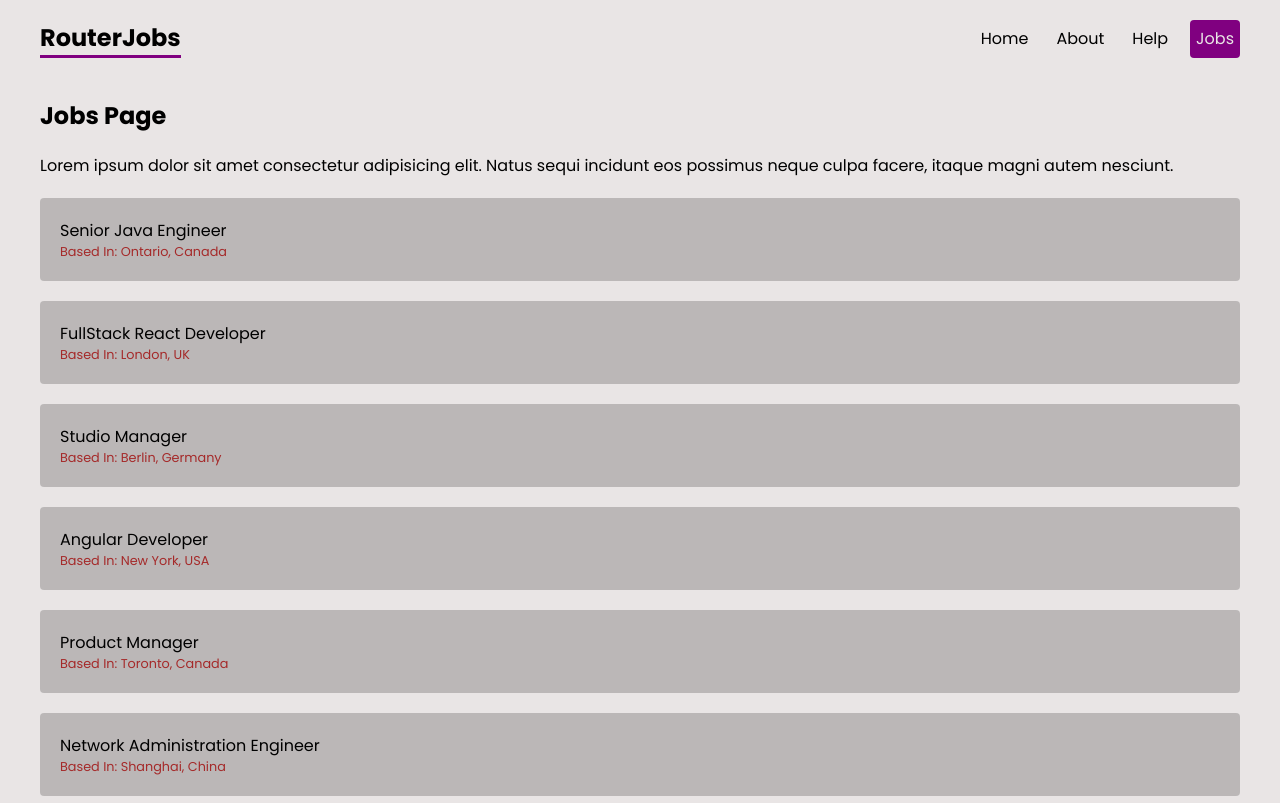
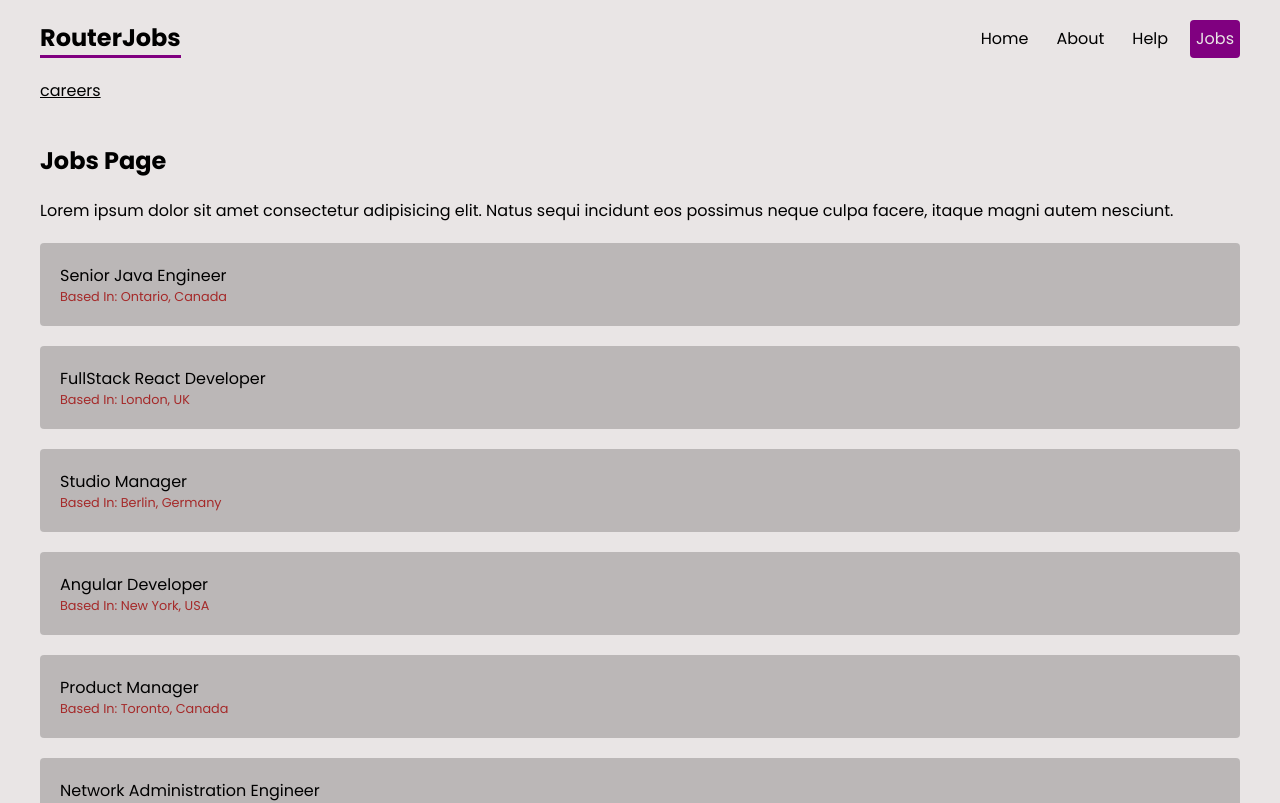
Before and after one commit to JustFelix-Dev/reactRouter-JobWebsite, a React (Vite) app: page /careers in a window 1280 px wide. Shown: the top 803 px of the page. Built offline with nearby package versions, Linux system fonts and the light colour scheme; data requests are answered from the project's data file.

Commit message:
React-Router Website

```diff
--- a/src/App.jsx
+++ b/src/App.jsx
@@ -12,11 +12,12 @@ import About from './pages/About'
 import RootLayout from './layouts/rootLayout'
 import HelpLayout from './layouts/HelpLayout'
 import Faq from './pages/help/faq'
-import Contact from './pages/help/contact'
+import Contact, { contactAction } from './pages/help/contact'
 import NotFound from './pages/NotFound'
 import CareersLayout from './layouts/CareersLayout'
 import Careers, { careersLoader } from './pages/career/Careers'
 import CareeerDetails, { CareerDetailsLoader } from './pages/career/CareerDetails'
+import CareerError from './pages/career/CareerError'
 
 const router = createBrowserRouter(
   createRoutesFromElements(
@@ -25,14 +26,17 @@ const router = createBrowserRouter(
     <Route path="about" element={<About/>}/>
     <Route path='help' element={<HelpLayout/>}>
       <Route path='faq' element={<Faq/>}/>
-      <Route path='contacts' element={<Contact/>}/>
+      <Route path='contacts' element={<Contact/>} action={contactAction}/>
     </Route>
-    <Route path='careers' element={<CareersLayout/>}>
+    <Route path='careers' element={<CareersLayout/>} errorElement={<CareerError/>}>
        <Route index
         element={<Careers/>}
         loader={careersLoader}
         />
-     <Route path=':id' element={<CareeerDetails/>} loader={CareerDetailsLoader}/>
+     <Route path=':id'
+     element={<CareeerDetails/>}
+     loader={CareerDetailsLoader}
+     />
     </Route>
     <Route path='*' element={<NotFound/>}/>
    </Route>
--- /dev/null
+++ b/src/components/Breadcrumbs.jsx
@@ -0,0 +1,26 @@
+import { Link, useLocation } from "react-router-dom";
+
+const Breadcrumbs = () => {
+   const location =  useLocation()
+
+   let currentLink = ''
+   const crumbs = location.pathname.split('/')
+   .filter((crumb)=> crumb !== '')
+   .map((crumb)=>{
+      currentLink += `/${crumb}`
+            return(
+                <div className="crumb" key={crumb}>
+                  <Link to={currentLink}>{crumb}</Link>
+                </div>
+            )
+            })
+    return (
+        <>
+         <div className="breadcrumbs">
+            {crumbs}
+         </div>
+        </>
+     );
+}
+
+export default Breadcrumbs;
--- a/src/index.css
+++ b/src/index.css
@@ -97,7 +97,7 @@ form input, form textarea {
   border-radius: 4px;
   border: 0;
   width: 300px;
-  color: var(--secondary);
+  color: black;
 }
 form label span {
   margin-bottom: 10px;
@@ -142,11 +142,12 @@ form label span {
 }
 .breadcrumbs .crumb:after {
   content: '>';
+  color: black;
   margin-left: 10px;
 }
 .breadcrumbs .crumb:last-child:after {
   display: none;
 }
 .breadcrumbs .crumb a {
-  color: #ddd;
+  color:black;
 }
--- a/src/layouts/RootLayout.jsx
+++ b/src/layouts/RootLayout.jsx
@@ -1,4 +1,5 @@
 import { NavLink, Outlet } from "react-router-dom";
+import Breadcrumbs from "../components/Breadcrumbs";
 
 const RootLayout = () => {
     return (
@@ -11,8 +12,8 @@ const RootLayout = () => {
             <NavLink to={'about'}>About</NavLink>
             <NavLink to={'help'}>Help</NavLink>
             <NavLink to={'careers'}>Jobs</NavLink>
-
           </nav>
+             <Breadcrumbs/>
         </header>
         <main>
         <Outlet/>
--- a/src/pages/career/CareerDetails.jsx
+++ b/src/pages/career/CareerDetails.jsx
@@ -20,6 +20,9 @@ const CareeerDetails = () => {
 export const CareerDetailsLoader = async ({ params })=>{
     const {id} = params;
     const res = await fetch('http://localhost:5000/careers/' + id )
+    if(!res.ok){
+        throw Error ('Could not fetch that Job')
+    }
 
     return res.json()
 }
--- /dev/null
+++ b/src/pages/career/CareerError.jsx
@@ -0,0 +1,16 @@
+import { useRouteError ,Link } from "react-router-dom";
+
+const CareerError = () => {
+    const error = useRouteError()
+    return (
+            <>
+            <div className="careeers-error">
+                <h2>Error</h2>
+                <p>{error.message}</p>
+                <p>Go back to <Link to='/' >HomePage</Link></p>
+            </div>
+            </>
+     );
+}
+
+export default CareerError;
--- a/src/pages/career/Careers.jsx
+++ b/src/pages/career/Careers.jsx
@@ -20,6 +20,9 @@ const Careers = () => {
 // loader function
 export const careersLoader = async ()=>{
   const res = await fetch('http://localhost:5000/careers')
+  if(!res.ok){
+    throw Error('Could not fetch the Jobs available!')
+  }
 
   return res.json()
 }
--- a/src/pages/help/Contact.jsx
+++ b/src/pages/help/Contact.jsx
@@ -1,9 +1,12 @@
+import { Form, redirect, useActionData } from "react-router-dom";
+
 const Contact = () => {
+    const data = useActionData()
     return (
            <>
            <div className="contact">
             <h3>Contact Us</h3>
-            <form action="">
+            <Form method="post" action="/help/contacts">
                 <label htmlFor="">
                     <span>Your Email:</span>
                     <input type="email" name="email" required/>
@@ -13,10 +16,27 @@ const Contact = () => {
                     <textarea name="message" required></textarea>
                 </label>
                 <button>Submit</button>
-            </form>
+                { data && data.error && <p>{data.error}</p>}
+            </Form>
            </div>
            </>
      );
 }
 
+export const contactAction = async ({ request })=>{
+     console.log(request)
+     const data = await request.formData()
+
+     const submission = {
+        email: data.get('email'),
+        message: data.get('message')
+     }
+
+     if(submission.message.length < 10){
+        return {error:'Your message is not up to 10 characters.'}
+     }
+     console.log(submission)
+      return redirect('/')
+}
+
 export default Contact;
```
